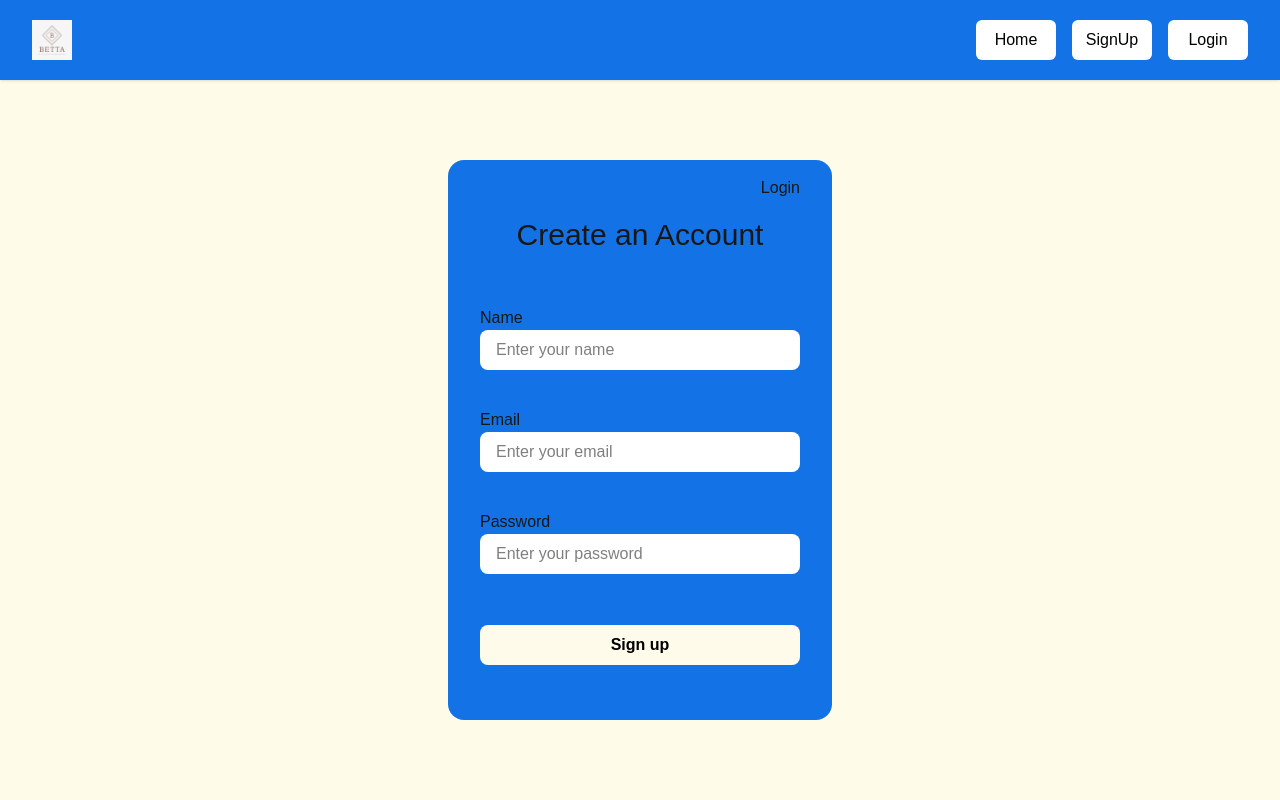
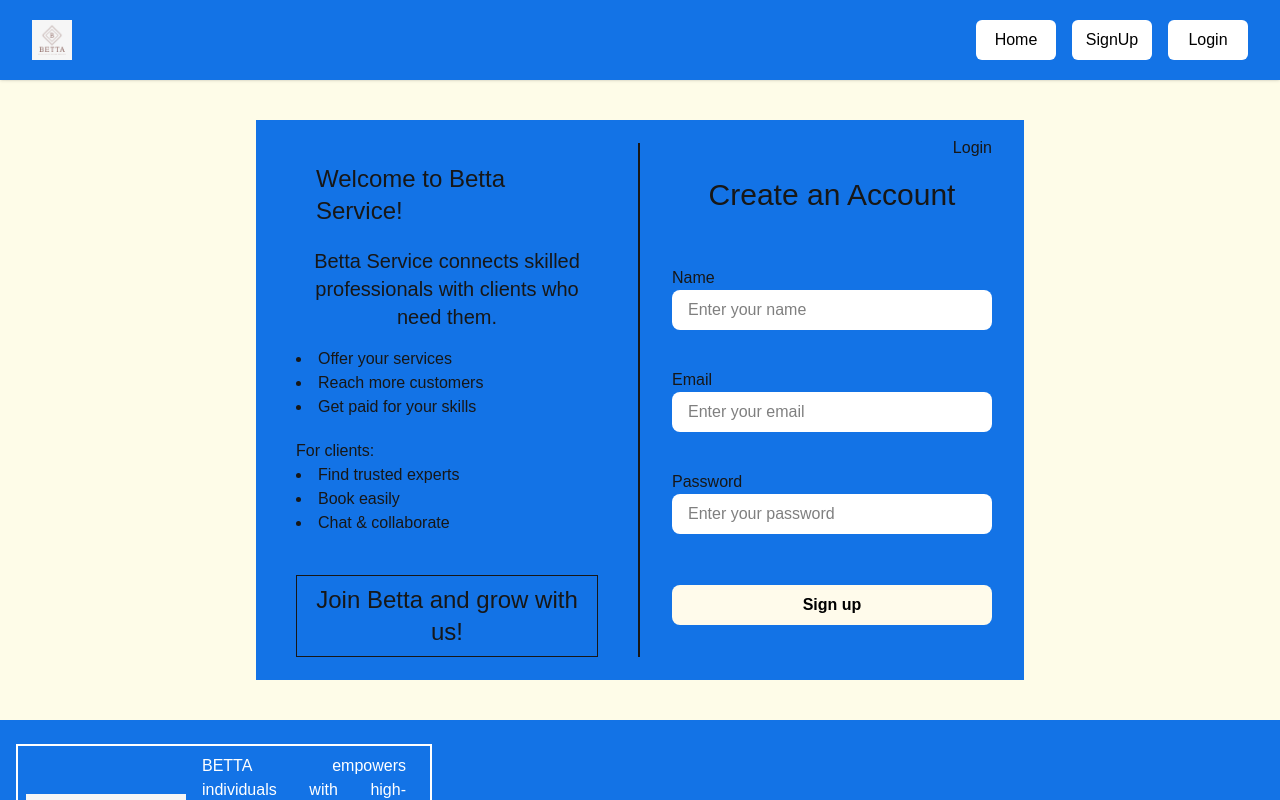
Before and after one commit to Bikram-sharma/project-by-betta, a Next.js app: page /auth/signup in a window 1280 px wide. Shown: the top 800 px of the page. Built offline with nearby package versions, Linux system fonts and the light colour scheme; no server answers.

Commit message:
adds contains with form

```diff
--- a/src/app/api/auth/[...nextauth]/route.tsx
+++ b/src/app/api/auth/[...nextauth]/route.tsx
@@ -16,7 +16,7 @@ const handler = NextAuth({
       },
       async authorize(credentials) {
         if (!credentials?.email || !credentials?.password) {
-          return null;
+          throw new Error("Missing email or password");
         }
 
         const user = await db("users")
@@ -24,7 +24,7 @@ const handler = NextAuth({
           .first();
 
         if (!user) {
-          return null;
+          throw new Error("No user found with that email");
         }
 
         const isValid = await bcrypt.compare(
@@ -32,7 +32,7 @@ const handler = NextAuth({
           user.password
         );
         if (!isValid) {
-          return null;
+          throw new Error("Invalid password");
         }
 
         return { id: user.id, name: user.name, email: user.email };
--- a/src/app/api/auth/signup/route.tsx
+++ b/src/app/api/auth/signup/route.tsx
@@ -40,7 +40,27 @@ export async function POST(req: NextRequest) {
     await sendEmail({
       email,
       subject: "Sign up successful",
-      message: `Hello ${name}, you have successfully signed up to Betta!`,
+      message: `Hi ${name},
+
+Welcome to Betta Service! 🎉
+
+Thank you for signing up. We're excited to have you on board and can't wait to see you thrive in our community of skilled professionals.
+
+Your account has been successfully created. You can now:
+- Complete your profile and register as service provider
+- Start browsing service requests or post your own
+- Connect with clients or other professionals
+
+Get started by logging in here: http://localhost:3000/auth/login
+
+If you didn’t sign up for this account, please ignore this email or contact us at [support@yourapp.com].
+
+Welcome again, and happy working!
+
+Warm regards,
+The Betta Service Team
+BettaService.com
+`,
     });
 
     return NextResponse.json(
--- a/src/app/auth/login/page.tsx
+++ b/src/app/auth/login/page.tsx
@@ -44,9 +44,29 @@ export default function Login() {
   };
 
   return (
+    <div className="bg-[#1373E6] w-[60vw] mx-auto flex justify-between my-10 ">
+      <div className="w-[50%] pl-10 flex items-center ">
+        <div className="border-r-2 py-10">
+          <h1 className="text-2xl mb-10 pr-5">
+            Welcome Back to Betta Service!
+          </h1>
+          <p className="mr-10 mb-10 text-center text-xl">
+            We’re excited to have you again, your skills make a difference!
+          </p>
+          <p>Log in to:</p>
+          <ul className="list-disc list-inside">
+            <li>Manage your service listings or bookings</li>
+            <li> Connect with clients or professionals</li>
+            <li> Update your skills, profile, and availability</li>
+          </ul>
+          <p className="mr-10 mt-10 p-2 border text-center text-xl">
+            Opportunities are open, dive back in!
+          </p>
+        </div>
+      </div>
       <form
         onSubmit={handleSubmit}
-      className="bg-[#1373E6] w-[30vw] h-[60vh] m-auto mt-20 mb-20  rounded-2xl grid grid-cols-1 grid-rows-5 gap-4 p-8 place-items-center relative"
+        className="bg-[#1373E6] w-[30vw] h-[70vh]   rounded-2xl grid grid-cols-1 grid-rows-5 gap-4 p-8 place-items-center relative"
       >
         <Link
           href={"/auth/signup"} // Update to your actual sign-up route
@@ -54,7 +74,8 @@ export default function Login() {
         >
           Sign up
         </Link>
-      <h2 className="text-3xl">Login</h2> {/* Use heading instead of legend */}
+        <h2 className="text-3xl">Login</h2>{" "}
+        {/* Use heading instead of legend */}
         <div className="w-full">
           <label htmlFor="email">Email</label>
           <input
@@ -86,5 +107,6 @@ export default function Login() {
         </button>
         {error && <p className="text-red-500 text-sm">{error}</p>}
       </form>
+    </div>
   );
 }
--- a/src/app/auth/signup/page.tsx
+++ b/src/app/auth/signup/page.tsx
@@ -45,9 +45,33 @@ export default function Signup() {
   };
 
   return (
+    <div className="bg-[#1373E6] w-[60vw] mx-auto flex justify-between my-10">
+      <div className="w-[50%] pl-10 flex items-center ">
+        <div className="border-r-2">
+          <h1 className="text-2xl m-5 pr-5">Welcome to Betta Service!</h1>
+          <p className="mr-10 mb-4 text-center text-xl">
+            Betta Service connects skilled professionals with clients who need
+            them.
+          </p>
+          <ul className="list-disc list-inside mb-5">
+            <li>Offer your services</li>
+            <li> Reach more customers</li>
+            <li>Get paid for your skills</li>
+          </ul>
+          <p>For clients:</p>
+          <ul className="list-disc list-inside">
+            <li> Find trusted experts</li>
+            <li> Book easily</li>
+            <li>Chat & collaborate</li>
+          </ul>
+          <p className="mr-10 mt-10 p-2 border text-center text-2xl">
+            Join Betta and grow with us!
+          </p>
+        </div>
+      </div>
       <form
         onSubmit={handleSubmit}
-      className="bg-[#1373E6] w-[30vw] h-[70vh] m-auto mt-20 mb-20 rounded-2xl grid grid-cols-1 grid-rows-5 gap-4 p-8 place-items-center relative "
+        className="w-[30vw] h-[70vh] grid grid-cols-1 grid-rows-5 gap-4 p-8 place-items-center relative "
       >
         <Link
           href={"/auth/login"}
@@ -99,5 +123,6 @@ export default function Signup() {
         {error && <p className="text-red-500 text-sm">{error}</p>}{" "}
         {/* Display error */}
       </form>
+    </div>
   );
 }
--- a/src/app/dashboard/page.tsx
+++ b/src/app/dashboard/page.tsx
@@ -36,12 +36,10 @@ export default function ServiceProviderDashboard() {
     }
   }, [session]);
 
-  // If loading session
   if (status === "loading") return <div className="p-4">Loading...</div>;
 
-  // If not logged in
   if (status === "unauthenticated") {
-    redirect("/auth/login"); // Make sure this route exists
+    redirect("/auth/login");
   }
 
   return (
@@ -76,7 +74,7 @@ export default function ServiceProviderDashboard() {
               </div>
 
               <Link
-                href="/auth/service-registration"
+                href="/registration"
                 className="w-full bg-blue-600 hover:bg-blue-700 text-white font-bold py-3 px-6 rounded-lg text-center block"
               >
                 Register as Service Provider
--- a/src/app/auth/service-registration/page.tsx
+++ b/src/app/registration/page.tsx
@@ -135,7 +135,7 @@ export default function Registration() {
 
         <button
           type="submit"
-          className="w-full h-12 rounded-lg font-bold bg-amber-50 hover:bg-amber-100 text-black px-4 focus:outline-none focus:ring-2 focus:ring-amber-300 col-span-1 md:col-span-2 mt-2 disabled:opacity-70 disabled:cursor-not-allowed transition-all"
+          className="w-full h-12 rounded-lg font-bold bg-amber-50 hover:bg-amber-100 text-black px-4 focus:outline-none focus:ring-2 focus:ring-amber-300 col-span-1 md:col-span-2 mt-2 disabled:opacity-70 disabled:cursor-not-allowed transition-all cursor-pointer"
           disabled={isLoading}
         >
           {isLoading ? (
--- a/src/app/services/page.tsx
+++ b/src/app/services/page.tsx
@@ -1,8 +1,9 @@
 "use client";
 
 import { useState, useEffect } from "react";
-import { useSession, signIn, signOut } from "next-auth/react";
+import { useSession, signOut } from "next-auth/react";
 import Card from "@/app/components/card";
+import { redirect } from "next/navigation";
 
 export default function Deskboard() {
   const { data: session, status } = useSession();
@@ -10,7 +11,7 @@ export default function Deskboard() {
 
   useEffect(() => {
     if (status === "unauthenticated") {
-      signIn(); // Redirect to login if not authenticated
+      redirect("/auth/login");
     }
   }, [status]);
 
@@ -19,12 +20,11 @@ export default function Deskboard() {
   }
 
   if (!session) {
-    return null; // Or a message like "Access Denied"
+    return null;
   }
 
   const handleSearch = () => {
     console.log("Searching for:", searchTerm);
-    // Add your search logic here
   };
 
   return (
```
Lines whose indentation alone changed are shown as unchanged.
